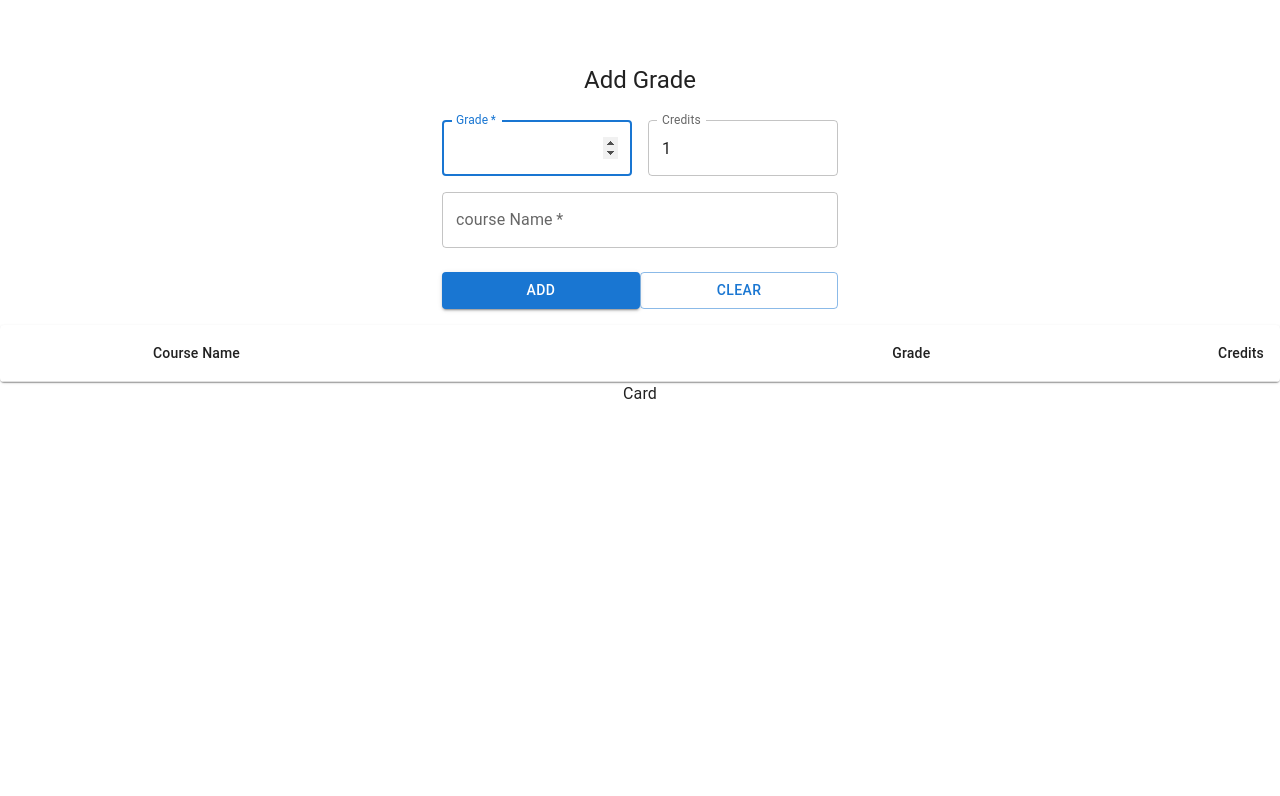
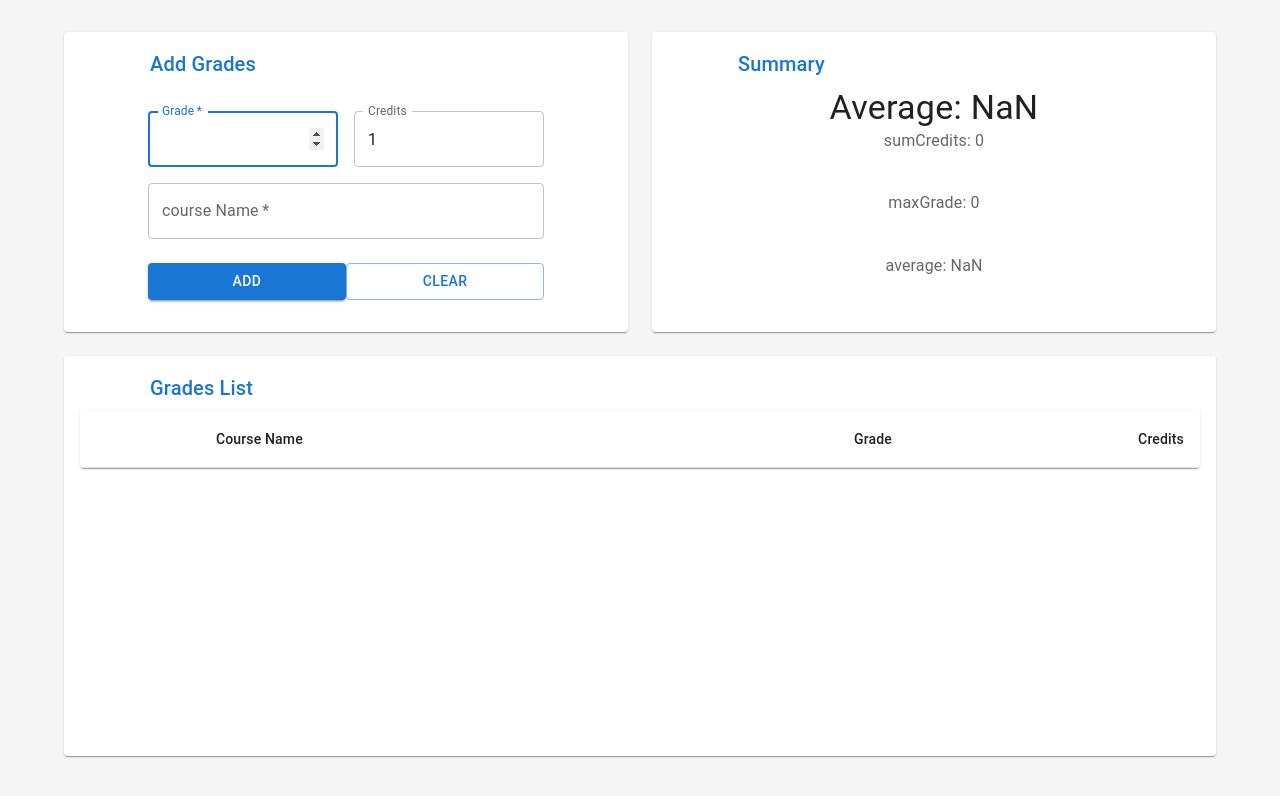
Before and after one commit to kggold4/grades-app-reactjs-mui, a React (Create React App) app: page / in a window 1280 px wide. Shown: the top 796 px of the page. Built offline with nearby package versions, Linux system fonts and the light colour scheme.

Commit message:
update ui dashboard

```diff
--- a/package.json
+++ b/package.json
@@ -15,8 +15,8 @@
     "web-vitals": "^2.1.4"
   },
   "scripts": {
-    "start": "react-scripts start",
-    "build": "react-scripts build",
+    "start": "SET NODE_OPTIONS=--openssl-legacy-provider && react-scripts start",
+    "build": "SET NODE_OPTIONS=--openssl-legacy-provider && react-scripts build",
     "test": "react-scripts test",
     "eject": "react-scripts eject"
   },
--- a/src/App.js
+++ b/src/App.js
@@ -1,19 +1,11 @@
-import * as React from 'react';
-import Inset from './Inset';
-import GradeList from './GradesList';
-import Header from './Header';
-import Summary from './Summary';
-import Footer from './Footer';
-import './App.css';
+import React from "react";
+import DashboardContent from "./DashboardContent";
+import "./App.css";
 
 function App() {
   return (
     <div className="App">
-      <Header />
-      <Inset />
-      <GradeList />
-      <Summary />
-      <Footer />
+      <DashboardContent />
     </div>
   );
 }
--- /dev/null
+++ b/src/DashboardContent.js
@@ -0,0 +1,89 @@
+import * as React from "react";
+import Box from "@mui/material/Box";
+import CssBaseline from "@mui/material/CssBaseline";
+import { createTheme, ThemeProvider } from "@mui/material/styles";
+import Container from "@mui/material/Container";
+import Grid from "@mui/material/Grid";
+import Paper from "@mui/material/Paper";
+import Inset from "./Inset";
+import GradeList from "./GradesList";
+import Header from "./Header";
+import Summary from "./Summary";
+import Footer from "./Footer";
+
+const theme = createTheme({
+  palette: {
+    primary: {
+      main: "#1976d2",
+      white: "#ffffff",
+    },
+    secondary: {
+      main: "#f44336",
+    },
+  },
+});
+
+export default function DashboardContent() {
+  return (
+    <ThemeProvider theme={theme}>
+      <Box sx={{ display: "flex" }}>
+        <CssBaseline />
+        <Header />
+        <Box
+          component="main"
+          sx={{
+            backgroundColor: (theme) =>
+              theme.palette.mode === "light"
+                ? theme.palette.grey[100]
+                : theme.palette.grey[900],
+            flexGrow: 1,
+            height: "100vh",
+            overflow: "auto",
+          }}
+        >
+          <Container maxWidth="lg" sx={{ mt: 4, mb: 4 }}>
+            <Grid container spacing={3}>
+              <Grid item xs={6}>
+                <Paper
+                  sx={{
+                    p: 2,
+                    display: "flex",
+                    flexDirection: "column",
+                    height: 300,
+                  }}
+                >
+                  <Inset />
+                </Paper>
+              </Grid>
+              <Grid item xs={6}>
+                <Paper
+                  sx={{
+                    p: 2,
+                    display: "flex",
+                    flexDirection: "column",
+                    height: 300,
+                  }}
+                >
+                  <Summary />
+                </Paper>
+              </Grid>
+              <Grid item xs={12}>
+                <Paper
+                  sx={{
+                    p: 2,
+                    display: "flex",
+                    flexDirection: "column",
+                    height: 400,
+                  }}
+                >
+                  <GradeList />
+                </Paper>
+              </Grid>
+            </Grid>
+          </Container>
+        </Box>
+        <Footer />
+      </Box>
+    </ThemeProvider>
+  );
+}
--- a/src/GradesList.js
+++ b/src/GradesList.js
@@ -1,18 +1,21 @@
-import * as React from 'react';
-import Table from '@mui/material/Table';
-import TableBody from '@mui/material/TableBody';
-import TableCell from '@mui/material/TableCell';
-import TableContainer from '@mui/material/TableContainer';
-import TableHead from '@mui/material/TableHead';
-import TableRow from '@mui/material/TableRow';
-import Paper from '@mui/material/Paper';
+import React from "react";
+import Table from "@mui/material/Table";
+import TableBody from "@mui/material/TableBody";
+import TableCell from "@mui/material/TableCell";
+import TableContainer from "@mui/material/TableContainer";
+import TableHead from "@mui/material/TableHead";
+import TableRow from "@mui/material/TableRow";
+import Paper from "@mui/material/Paper";
 import Button from "@mui/material/Button";
 import { getCurrentGradeList } from "./GradesUtils";
+import Title from "./Title";
 
 export default function GradeList() {
   const gradeItems = getCurrentGradeList();
 
   return (
+    <React.Fragment>
+      <Title>Grades List</Title>
       <TableContainer component={Paper}>
         <Table sx={{ minWidth: 650 }} aria-label="simple table">
           <TableHead>
@@ -27,10 +30,14 @@ export default function GradeList() {
             {gradeItems.map((gradeItem) => (
               <TableRow
                 key={gradeItem.id}
-              sx={{ '&:last-child td, &:last-child th': { border: 0 } }}
+                sx={{ "&:last-child td, &:last-child th": { border: 0 } }}
               >
-              <TableCell><Button>X</Button></TableCell>
-              <TableCell component="th" scope="row">{gradeItem.name}</TableCell>
+                <TableCell>
+                  <Button>X</Button>
+                </TableCell>
+                <TableCell component="th" scope="row">
+                  {gradeItem.name}
+                </TableCell>
                 <TableCell align="right">{gradeItem.grade}</TableCell>
                 <TableCell align="right">{gradeItem.credits}</TableCell>
               </TableRow>
@@ -38,5 +45,6 @@ export default function GradeList() {
           </TableBody>
         </Table>
       </TableContainer>
+    </React.Fragment>
   );
 }
--- a/src/GradesUtils.js
+++ b/src/GradesUtils.js
@@ -17,7 +17,7 @@ function reloadGradeList() {
 
 export function getCurrentGradeList() {
   let current_grades_list = JSON.parse(localStorage.getItem("gradeItems"));
-  if(current_grades_list != null) {
+  if (current_grades_list != null) {
     gradeItems = current_grades_list;
   }
   console.log("current id: ", current_grade_id);
@@ -27,7 +27,7 @@ export function getCurrentGradeList() {
 
 function getCurrentGradeId() {
   current_grade_id = JSON.parse(localStorage.getItem("gradeID"));
-  if(current_grade_id == null) {
+  if (current_grade_id == null) {
     current_grade_id = 0;
   }
 }
@@ -49,6 +49,44 @@ export function clearGradesItems() {
   reloadGradeList();
 }
 
+export function getMinGrade() {
+  let minGrade = 100;
+  for (var i = 0; i < gradeItems.length; i++) {
+    if (gradeItems[i].grade < minGrade) {
+      minGrade = gradeItems[i].grade;
+    }
+  }
+  return minGrade;
+}
+
+export function getMaxGrade() {
+  let maxGrade = 0;
+  for (var i = 0; i < gradeItems.length; i++) {
+    if (gradeItems[i].grade > maxGrade) {
+      maxGrade = gradeItems[i].grade;
+    }
+  }
+  return maxGrade;
+}
+
+export function getSumCredits() {
+  let sumCredits = 0;
+  for (var i = 0; i < gradeItems.length; i++) {
+    sumCredits += gradeItems[i].credits;
+  }
+  return sumCredits;
+}
+
+export function getAverage() {
+  let sum = 0;
+  let creditCouter = 0;
+  for (var i = 0; i < gradeItems.length; i++) {
+    sum += gradeItems[i].grade * gradeItems[i].credits;
+    creditCouter += gradeItems[i].credits;
+  }
+  return sum / creditCouter;
+}
+
 class GradeItem {
   constructor(id, name, grade, credits) {
     this.id = id;
--- a/src/Inset.js
+++ b/src/Inset.js
@@ -1,16 +1,13 @@
-import * as React from "react"
+import React from "react";
 import { useState } from "react";
 import Button from "@mui/material/Button";
 import CssBaseline from "@mui/material/CssBaseline";
 import TextField from "@mui/material/TextField";
 import Grid from "@mui/material/Grid";
 import Box from "@mui/material/Box";
-import Typography from "@mui/material/Typography";
 import Container from "@mui/material/Container";
-import { createTheme, ThemeProvider } from "@mui/material/styles";
-import { addGrade, clearGradesItems} from "./GradesUtils";
-
-const theme = createTheme();
+import { addGrade, clearGradesItems } from "./GradesUtils";
+import Title from "./Title";
 
 export default function Inset() {
   const [name, setName] = useState(" ");
@@ -18,20 +15,10 @@ export default function Inset() {
   const [credits, setCredits] = useState(1);
 
   return (
-    <ThemeProvider theme={theme}>
+    <React.Fragment>
+      <Title>Add Grades</Title>
       <Container component="main" maxWidth="xs">
         <CssBaseline />
-        <Box
-          sx={{
-            marginTop: 8,
-            display: "flex",
-            flexDirection: "column",
-            alignItems: "center",
-          }}
-        >
-          <Typography component="h1" variant="h5">
-            Add Grade
-          </Typography>
         <Box noValidate sx={{ mt: 3 }}>
           <Grid container spacing={2}>
             <Grid item xs={12} sm={6}>
@@ -91,12 +78,13 @@ export default function Inset() {
                 onClick={() => {
                   clearGradesItems();
                 }}
-            >Clear</Button>
+              >
+                Clear
+              </Button>
             </Grid>
           </Grid>
         </Box>
-        </Box>
       </Container>
-    </ThemeProvider>
+    </React.Fragment>
   );
 }
--- a/src/Summary.js
+++ b/src/Summary.js
@@ -1,13 +1,39 @@
-import * as React from "react"
-import Card from "@mui/material/Box";
-import { createTheme, ThemeProvider } from "@mui/material/styles";
+import * as React from "react";
+import Typography from "@mui/material/Typography";
+import Title from "./Title";
 
-const theme = createTheme();
+import {
+  getMinGrade,
+  getMaxGrade,
+  getSumCredits,
+  getAverage,
+} from "./GradesUtils";
 
 export default function Summary() {
-    return (
-        <ThemeProvider theme={theme}>
-        <Card variant="outlined">Card</Card>
-        </ThemeProvider>
-    )
+  const minGrade = getMinGrade();
+  const maxGrade = getMaxGrade();
+  const sumCredits = getSumCredits();
+  const average = getAverage();
+
+  console.log("minGrade: ", minGrade);
+  console.log("maxGrade: ", maxGrade);
+  console.log("sumCredits: ", sumCredits);
+  console.log("average: ", average);
+  return (
+    <React.Fragment>
+      <Title>Summary</Title>
+      <Typography component="p" variant="h4">
+        Average: {average}
+      </Typography>
+      <Typography color="text.secondary" sx={{ flex: 1 }}>
+        sumCredits: {sumCredits}
+      </Typography>
+      <Typography color="text.secondary" sx={{ flex: 1 }}>
+        maxGrade: {maxGrade}
+      </Typography>
+      <Typography color="text.secondary" sx={{ flex: 1 }}>
+        average: {average}
+      </Typography>
+    </React.Fragment>
+  );
 }
--- /dev/null
+++ b/src/Title.js
@@ -0,0 +1,24 @@
+import * as React from "react";
+import PropTypes from "prop-types";
+import Typography from "@mui/material/Typography";
+
+function Title(props) {
+  return (
+    <Typography
+      align="left"
+      paddingLeft="70px"
+      component="h2"
+      variant="h6"
+      color="primary"
+      gutterBottom
+    >
+      {props.children}
+    </Typography>
+  );
+}
+
+Title.propTypes = {
+  children: PropTypes.node,
+};
+
+export default Title;
```
Lines whose indentation alone changed are shown as unchanged.
